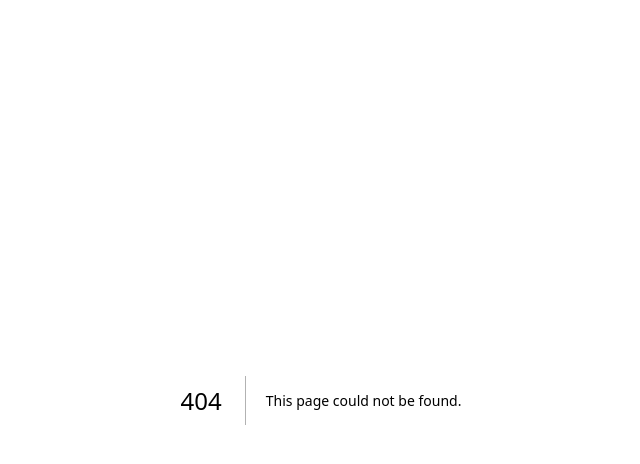
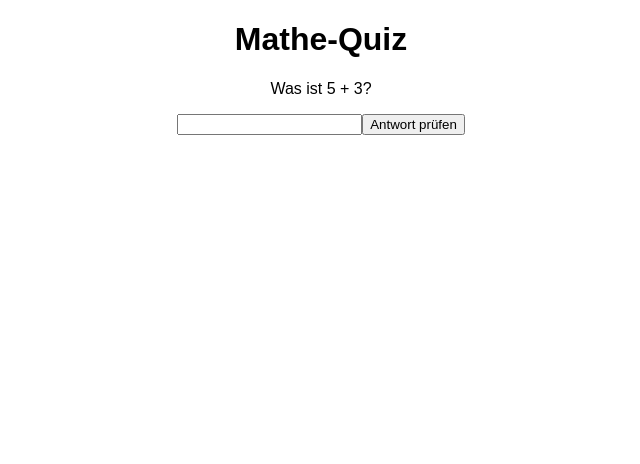
Before and after one commit to happy-helmi/math-app, a Next.js app: page /quiz in a window 1280 px wide. Before the commit this address had no page. Shown: the top 464 px of the page, without its empty margins (319-959 px from the left). Built offline with nearby package versions, Linux system fonts and the light colour scheme.

Commit message:
Create quiz.js

```diff
--- /dev/null
+++ b/pages/quiz.js
@@ -0,0 +1,34 @@
+import { useState } from 'react';
+
+export default function Quiz() {
+  const questions = [
+    { question: "Was ist 5 + 3?", answer: "8" },
+    { question: "Was ist 7 - 4?", answer: "3" },
+    { question: "Was ist 6 × 2?", answer: "12" }
+  ];
+
+  const [index, setIndex] = useState(0);
+  const [input, setInput] = useState("");
+  const [score, setScore] = useState(0);
+
+  function checkAnswer() {
+    if (input === questions[index].answer) {
+      setScore(score + 1);
+    }
+    setIndex(index + 1);
+    setInput("");
+  }
+
+  if (index >= questions.length) {
+    return <h2>Spiel vorbei! Dein Punktestand: {score} von {questions.length}</h2>;
+  }
+
+  return (
+    <div>
+      <h1>Mathe-Quiz</h1>
+      <p>{questions[index].question}</p>
+      <input value={input} onChange={e => setInput(e.target.value)} />
+      <button onClick={checkAnswer}>Antwort prüfen</button>
+    </div>
+  );
+}
```
